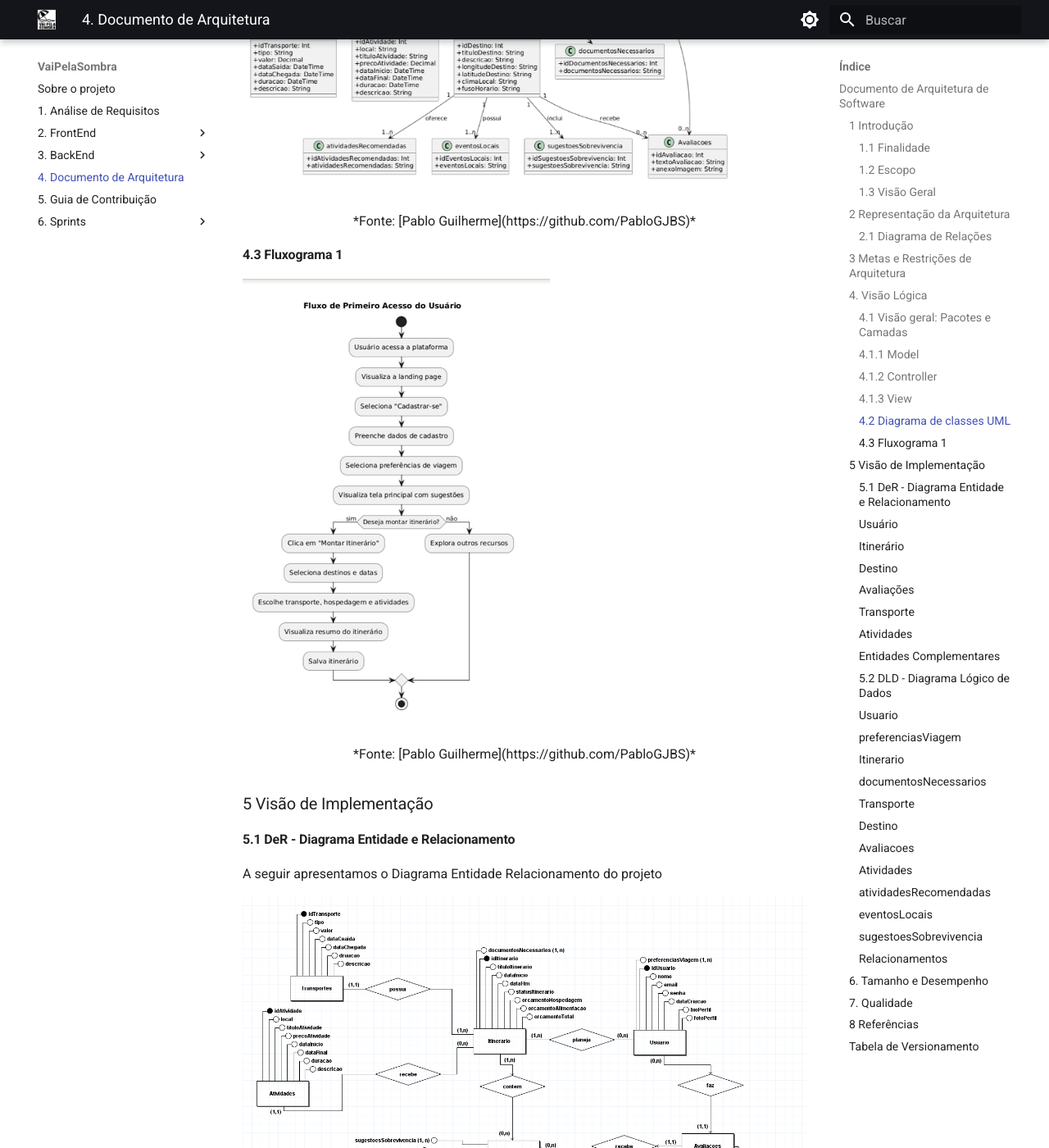
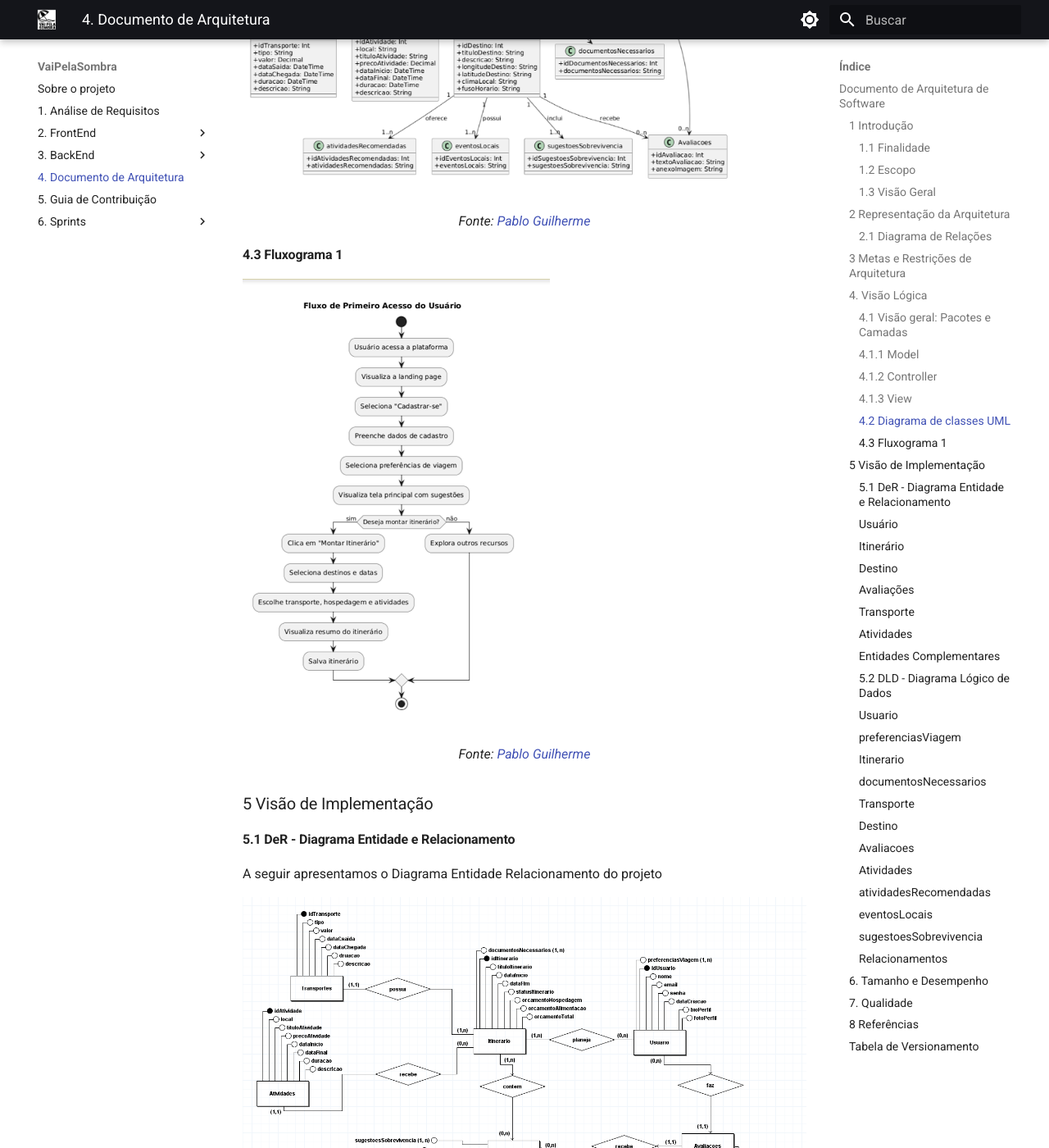
Before and after one commit to fga-eps-mds/2025.1-VaiPelaSombra-docs, an MkDocs documentation site: the page built from docs/DocArquitetura/DocumentoArquitetura.md, in a window 1280 px wide and 1400 px high, scrolled down 3739 px. Shown: the whole window at 82% size. Built offline with MkDocs 1.6.1 and Material for MkDocs 9.7.7, drawn with Linux system fonts in a browser that asks for light colours; some of the changed text lies outside the part shown.

Commit message:
correção das fontes

```diff
--- a/docs/DocArquitetura/DocumentoArquitetura.md
+++ b/docs/DocArquitetura/DocumentoArquitetura.md
@@ -86,21 +86,14 @@ A camada de View, no contexto do backend, é representada pelas respostas format
 
 ![alt text](./assets/classesUMl.png)
 
-<center>
-
-*Fonte: [Pablo Guilherme](https://github.com/PabloGJBS)*
-
-</center>
+<p align="center"><em>Fonte: <a href="https://github.com/PabloGJBS">Pablo Guilherme</a></em></p>
 
 #### 4.3 Fluxograma 1
 
 ![alt text](./assets/fluxograma1.png)
 
-<center>
+<p align="center"><em>Fonte: <a href="https://github.com/PabloGJBS">Pablo Guilherme</a></em></p>
 
-*Fonte: [Pablo Guilherme](https://github.com/PabloGJBS)*
-
-</center>
 ### 5 Visão de Implementação
 
 #### 5.1 DeR - Diagrama Entidade e Relacionamento
@@ -109,11 +102,7 @@ A seguir apresentamos o Diagrama Entidade Relacionamento do projeto
 
 ![Diagrama Entidade Relacionamento](./assets/imagemDER.png)
 
-<center>
-
-*Fonte: [Pablo Guilherme](https://github.com/PabloGJBS)*
-
-</center>
+<p align="center"><em>Fonte: <a href="https://github.com/PabloGJBS">Pablo Guilherme</a></em></p>
 
 Descrição do Diagrama Entidade-Relacionamento (DER)
 
```
